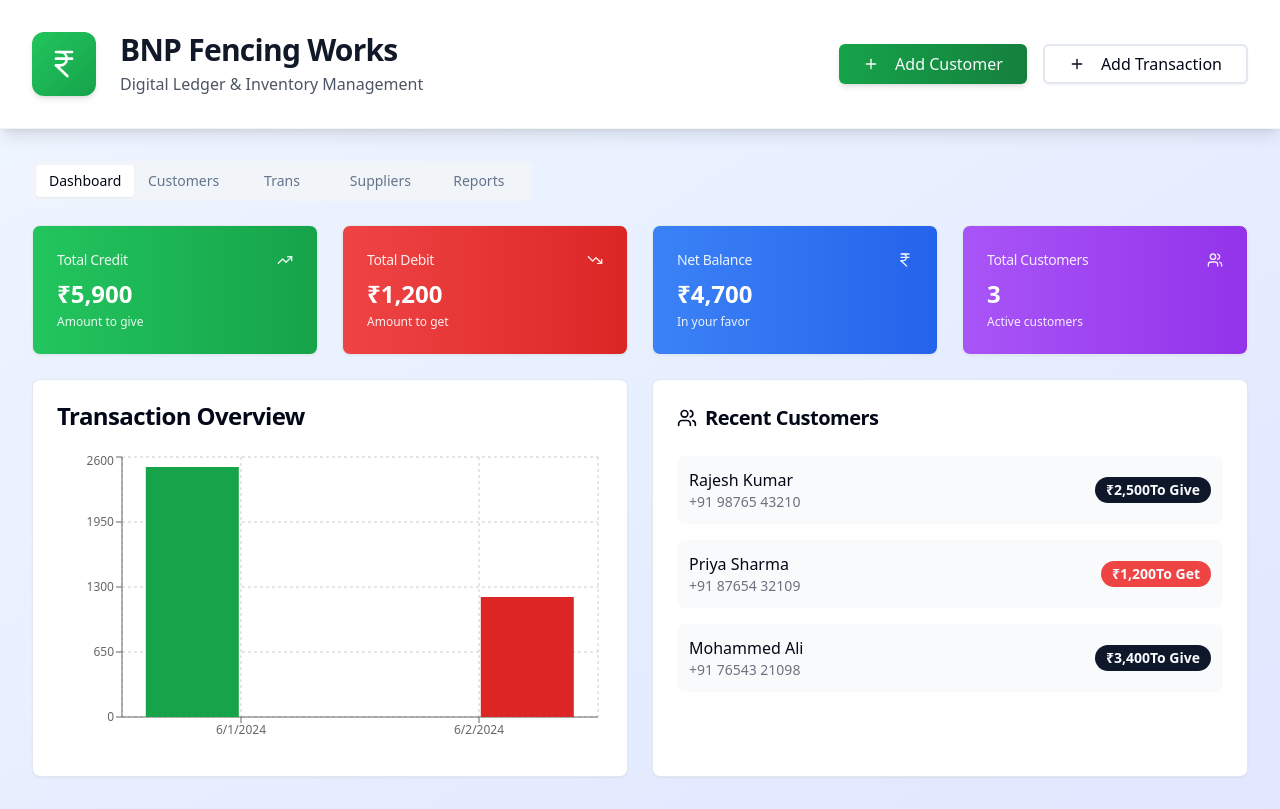
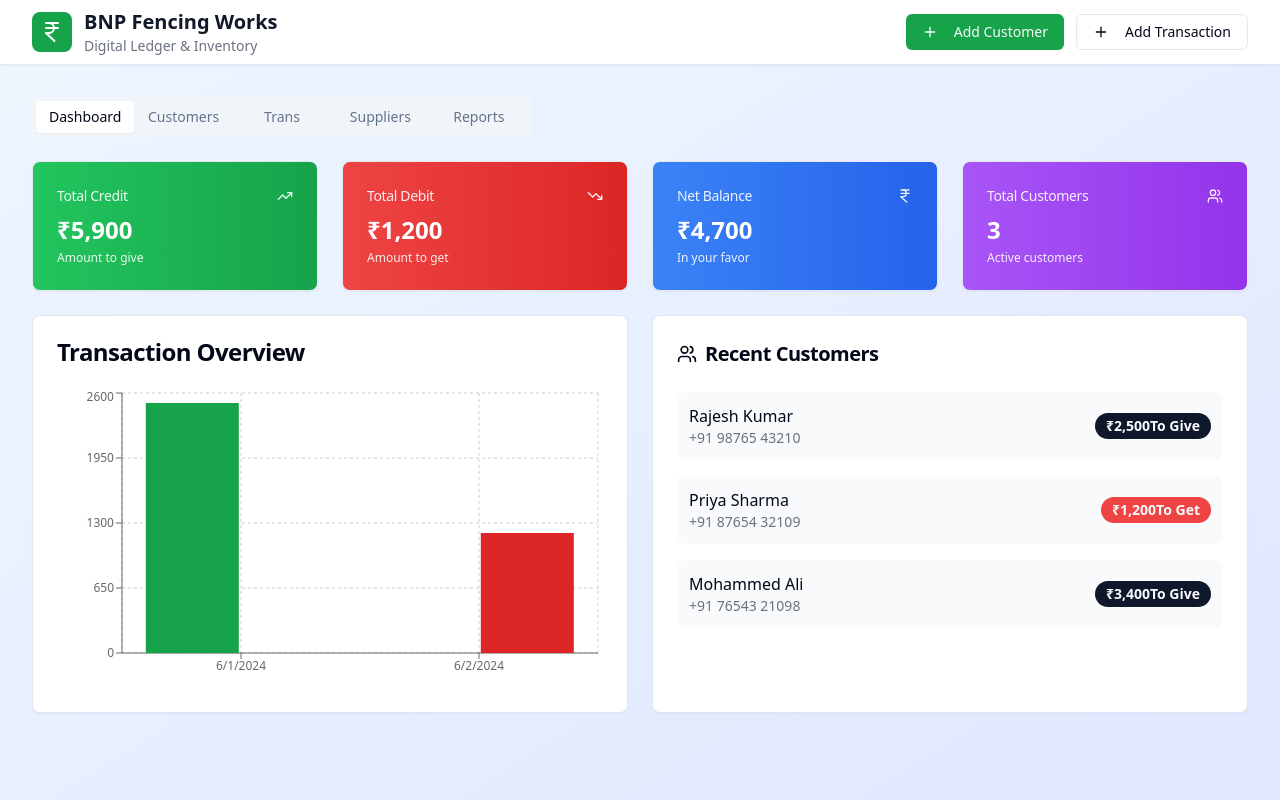
Before and after one commit to kishoreksk/pocket-book-online, a React (Vite) app: page / in a window 1280 px wide. Built offline with nearby package versions, Linux system fonts and the light colour scheme.

Commit message:
Reverted to commit 73f7408ab1bcbf380cbe0b3d3fb8e737d62255fb

```diff
--- a/src/pages/Index.tsx
+++ b/src/pages/Index.tsx
@@ -1,3 +1,4 @@
+
 import React, { useState, useEffect } from 'react';
 import { Card, CardContent, CardHeader, CardTitle } from '@/components/ui/card';
 import { Button } from '@/components/ui/button';
@@ -345,38 +346,36 @@ const Index = () => {
 
   return (
     <div className="min-h-screen bg-gradient-to-br from-blue-50 to-indigo-100">
-      {/* Header - More Beautiful and Spacious */}
-      <div className="bg-white shadow-lg border-b border-gray-100">
-        <div className="max-w-7xl mx-auto px-4 sm:px-6 lg:px-8">
-          <div className="flex items-center justify-between py-6 sm:py-8">
-            <div className="flex items-center space-x-4 sm:space-x-6">
-              <div className="bg-gradient-to-br from-green-500 to-green-600 p-3 sm:p-4 rounded-xl shadow-md">
-                <IndianRupee className="h-6 w-6 sm:h-8 sm:w-8 text-white" />
+      {/* Header - Mobile Optimized */}
+      <div className="bg-white shadow-sm border-b">
+        <div className="max-w-7xl mx-auto px-3 sm:px-4 lg:px-8">
+          <div className="flex items-center justify-between h-14 sm:h-16">
+            <div className="flex items-center space-x-2 sm:space-x-3">
+              <div className="bg-green-600 p-1.5 sm:p-2 rounded-lg">
+                <IndianRupee className="h-4 w-4 sm:h-6 sm:w-6 text-white" />
               </div>
-              <div className="space-y-1">
-                <h1 className="text-xl sm:text-2xl lg:text-3xl font-bold text-gray-900 tracking-tight">
-                  BNP Fencing Works
-                </h1>
-                <p className="text-sm sm:text-base text-gray-600 font-medium">
-                  Digital Ledger & Inventory Management
-                </p>
+              <div>
+                <h1 className="text-lg sm:text-xl font-bold text-gray-900">BNP Fencing Works</h1>
+                <p className="text-xs sm:text-sm text-gray-500 hidden sm:block">Digital Ledger & Inventory</p>
               </div>
             </div>
-            <div className="flex items-center space-x-3 sm:space-x-4">
+            <div className="flex items-center space-x-1 sm:space-x-3">
               <Button
                 onClick={() => setShowCustomerForm(true)}
-                className="bg-gradient-to-r from-green-600 to-green-700 hover:from-green-700 hover:to-green-800 text-sm sm:text-base px-4 sm:px-6 py-2.5 sm:py-3 shadow-md hover:shadow-lg transition-all duration-200"
+                className="bg-green-600 hover:bg-green-700 text-xs sm:text-sm px-2 sm:px-4 py-1.5 sm:py-2"
+                size="sm"
               >
-                <Plus className="h-4 w-4 sm:h-5 sm:w-5 mr-2" />
+                <Plus className="h-3 w-3 sm:h-4 sm:w-4 mr-1 sm:mr-2" />
                 <span className="hidden sm:inline">Add Customer</span>
                 <span className="sm:hidden">Add</span>
               </Button>
               <Button
                 onClick={() => setShowTransactionForm(true)}
                 variant="outline"
-                className="text-sm sm:text-base px-4 sm:px-6 py-2.5 sm:py-3 border-2 hover:bg-gray-50 shadow-sm hover:shadow-md transition-all duration-200"
+                className="text-xs sm:text-sm px-2 sm:px-4 py-1.5 sm:py-2"
+                size="sm"
               >
-                <Plus className="h-4 w-4 sm:h-5 sm:w-5 mr-2" />
+                <Plus className="h-3 w-3 sm:h-4 sm:w-4 mr-1 sm:mr-2" />
                 <span className="hidden sm:inline">Add Transaction</span>
                 <span className="sm:hidden">Trans</span>
               </Button>
```
